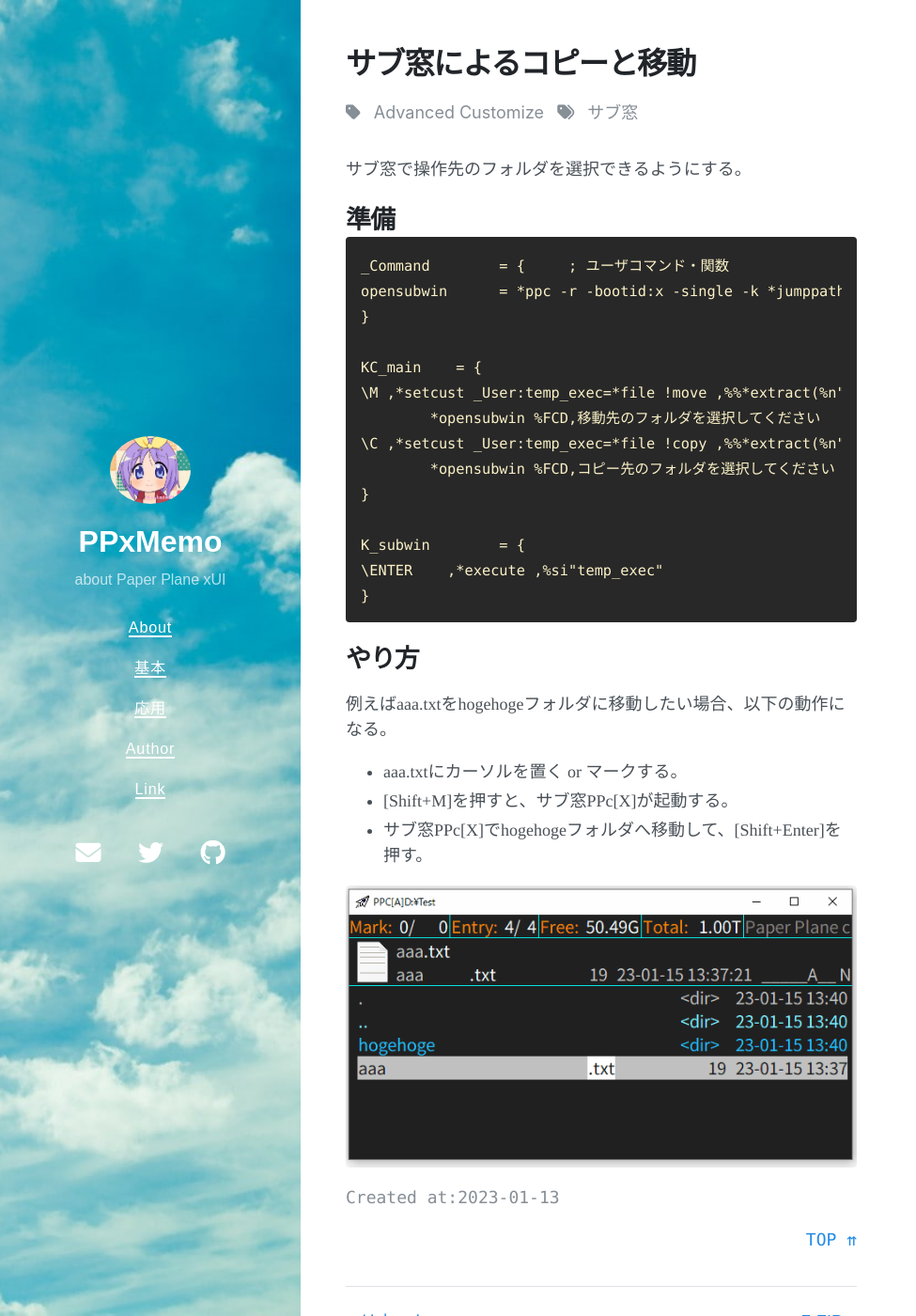
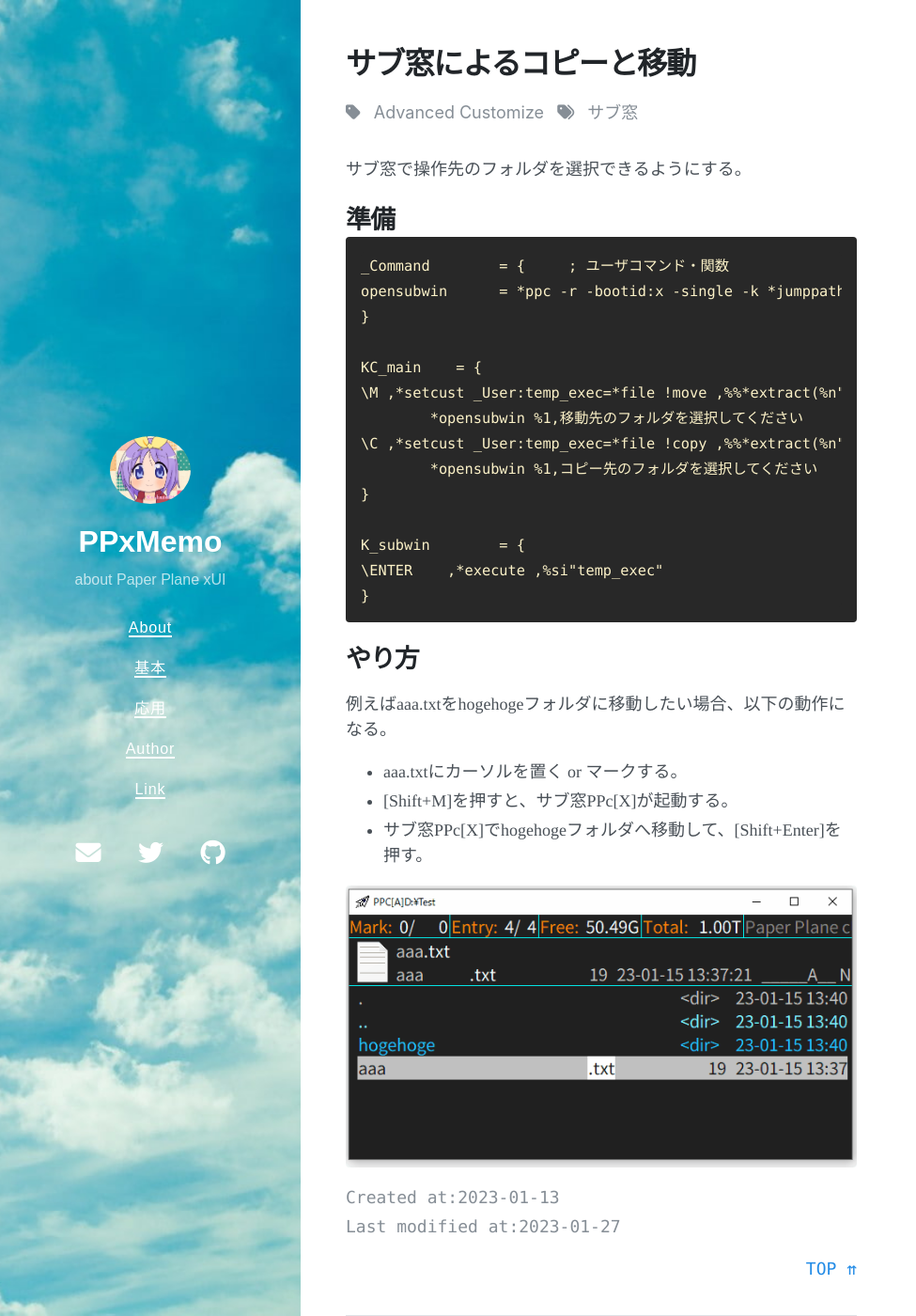
Before and after one commit to tukasa/ppxmemo, a Jekyll site: the page built from my_collections/_advanced/subwin01.md, in a window 1280 px wide and 1400 px high. Shown: the whole window at 94% size, without its empty margins (0-975 px from the left). Built offline with Jekyll 4.4.1, drawn with Linux system fonts in a browser that asks for light colours; nearby versions of some CDN libraries.

Commit message:
微修正

````diff
--- a/my_collections/_advanced/subwin01.md
+++ b/my_collections/_advanced/subwin01.md
@@ -2,6 +2,7 @@
 title: サブ窓によるコピーと移動
 part: サブ窓
 created_at: 2023-01-13
+last_modified_at: 2023-01-27
 ---
 
 サブ窓で操作先のフォルダを選択できるようにする。
@@ -10,14 +11,14 @@ created_at: 2023-01-13
 
 ```text
 _Command	= {	; ユーザコマンド・関数
-opensubwin	= *ppc -r -bootid:x -single -k *jumppath %*arg(1) -entry %%: *fitwindow %NC,%%NC,20 %%: *mapkey use,K_subwin %%: *linemessage %*arg(2)
+opensubwin	= *ppc -r -bootid:x -single -k *jumppath %*arg(1) %%: *mapkey use,K_subwin %%: *linemessage %*arg(2)
 }
 
 KC_main    = {
 \M ,*setcust _User:temp_exec=*file !move ,%%*extract(%n"%%%%@*8FCDN"),%%1 %%: %%K"@Q"
-	*opensubwin %FCD,移動先のフォルダを選択してください
+	*opensubwin %1,移動先のフォルダを選択してください
 \C ,*setcust _User:temp_exec=*file !copy ,%%*extract(%n"%%%%@*8FCDN"),%%1 %%: %%K"@Q"
-	*opensubwin %FCD,コピー先のフォルダを選択してください
+	*opensubwin %1,コピー先のフォルダを選択してください
 }
 
 K_subwin	= {
````
